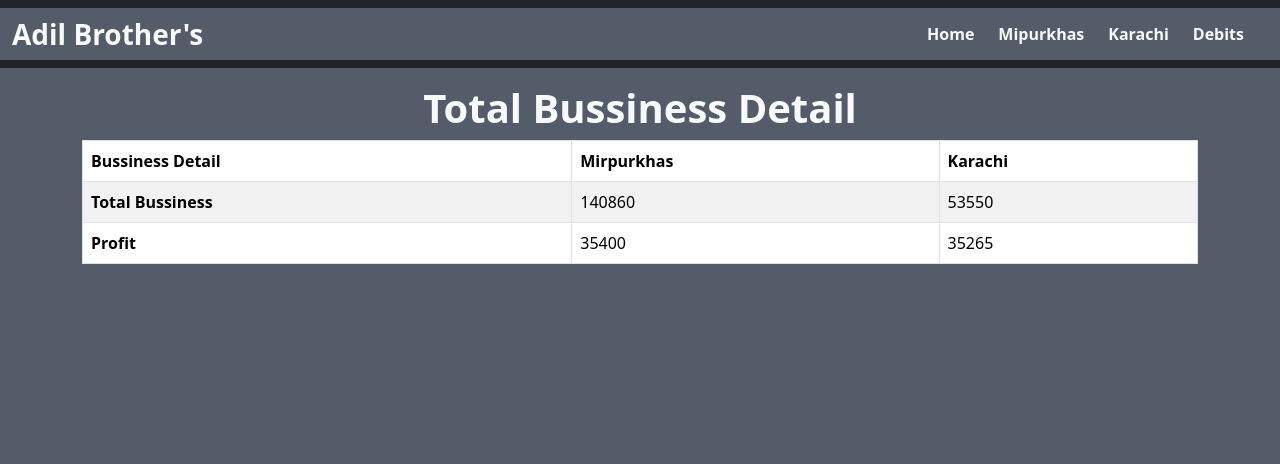
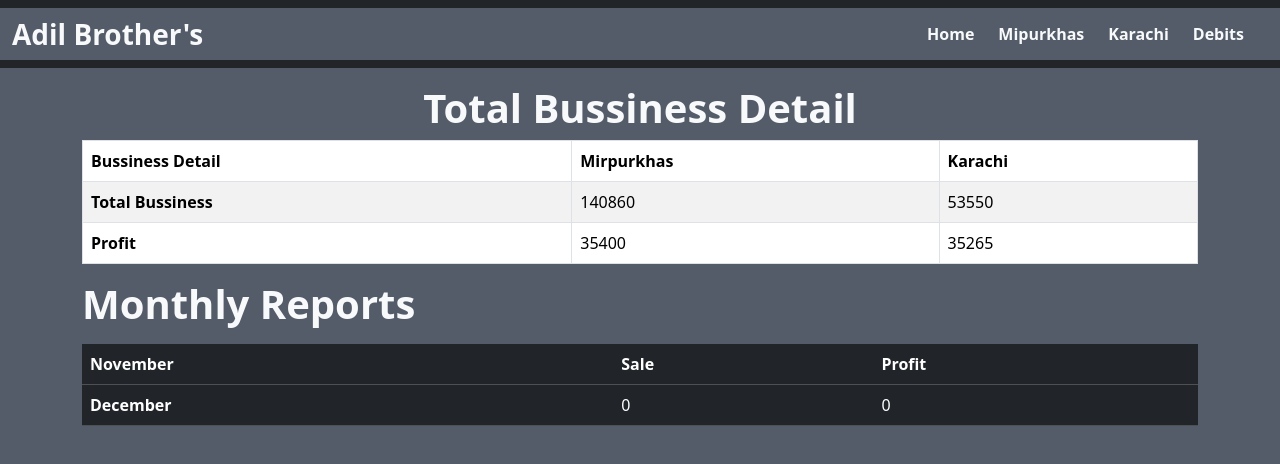
Before and after one commit to digitalrehman/Bussiness-Managment, a React (Vite) app: page /Collections in a window 1280 px wide. Shown: the top 464 px of the page. Built offline with nearby package versions, Linux system fonts and the light colour scheme.

Commit message:
Update Collections.jsx

```diff
--- a/src/Componentes/Collections/Collections.jsx
+++ b/src/Componentes/Collections/Collections.jsx
@@ -36,6 +36,27 @@ const Collections = () => {
         </tr>
       </tbody>
     </Table>
+
+              <div className="Text-center my-3">
+              <h1 className="fw-bold text-light">Monthly Reports</h1>
+              </div>
+              <table className="table table-dark">
+  <thead>
+    <tr>
+      <th scope="col">November</th>
+      <th scope="col">Sale</th>
+      <th scope="col">Profit</th>
+    </tr>
+  </thead>
+  <tbody>
+    <tr>
+      <th scope="row">December</th>
+      <td>0</td>
+      <td>0</td>
+
+    </tr>
+  </tbody>
+</table>
     </div>
         </div>
     </div>
```
